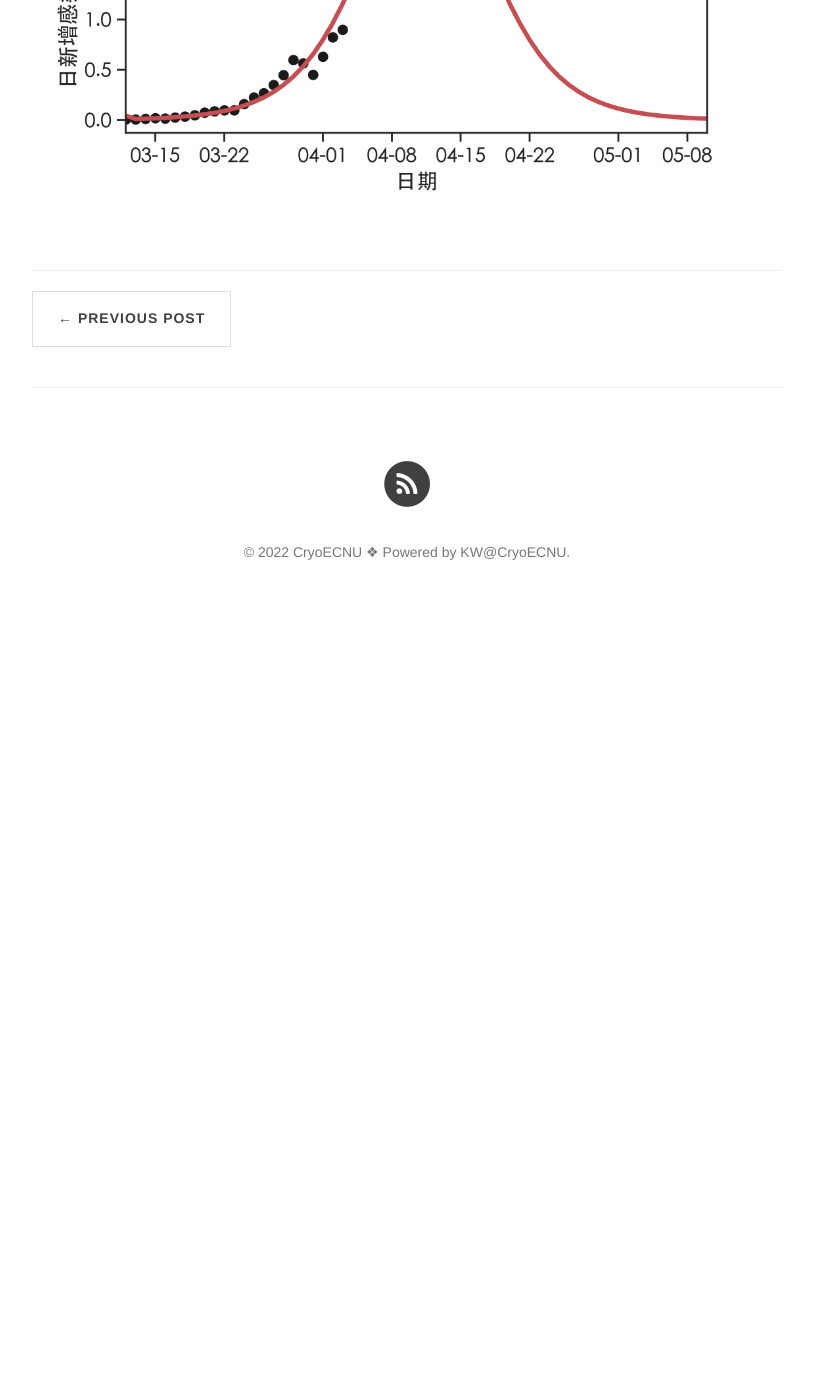
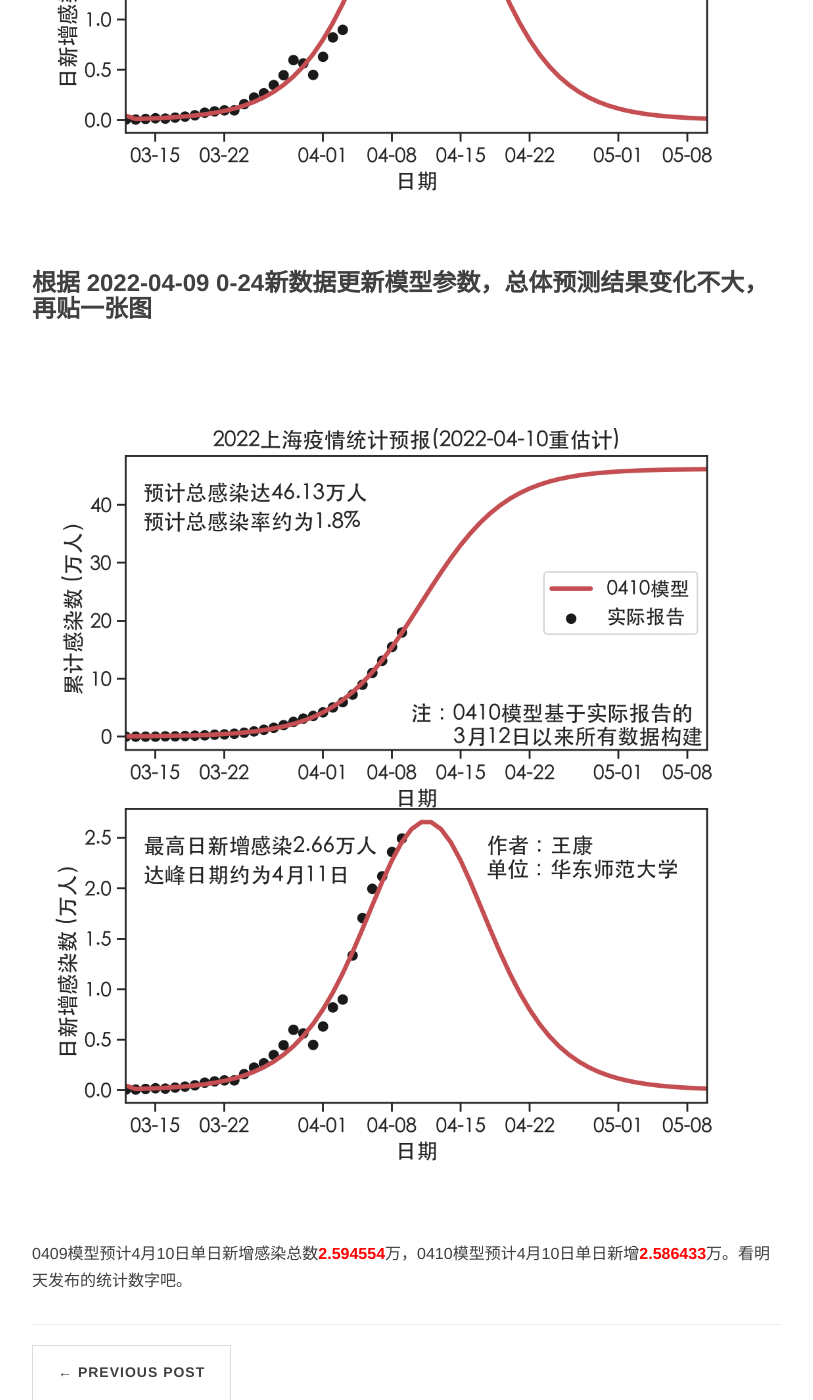
Before and after one commit to CryoECNU/cryoecnu.github.io, a Jekyll site: the page built from _posts/2022-04-10-上海新馆疫情预测.md, in a window 1280 px wide and 1400 px high, scrolled down 1330 px. Shown: the whole window, without its empty margins (233-1046 px from the left). Built offline with Jekyll 4.4.1, drawn with Linux system fonts in a browser that asks for light colours; nearby versions of some CDN libraries; comment, search, counter and statistics services are not loaded; before the commit the page ends 1960 px from its top, so only the background shows below that.

Commit message:
Update 2022-04-10-上海新馆疫情预测.md

```diff
--- a/_posts/2022-04-10-上海新馆疫情预测.md
+++ b/_posts/2022-04-10-上海新馆疫情预测.md
@@ -19,3 +19,11 @@ header-img: img/top.png    #这篇文章标题背景图片
 <center>
 <p><img src="/img/SH2022_2022-04-10.png" align="center"></p>
 </center>
+
+### 根据 2022-04-09 0-24新数据更新模型参数，总体预测结果变化不大，再贴一张图
+
+<center>
+<p><img src="/img/SH2022_2022-04-10_fully_new_update.png" align="center"></p>
+</center>
+
+0409模型预计4月10日单日新增感染总数<span style="color:red">**2.594554**</span>万，0410模型预计4月10日单日新增<span style="color:red">**2.586433**</span>万。看明天发布的统计数字吧。
```
